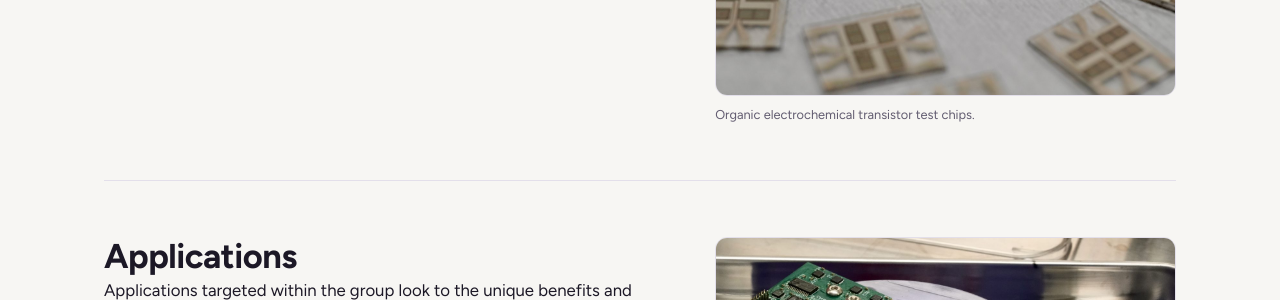
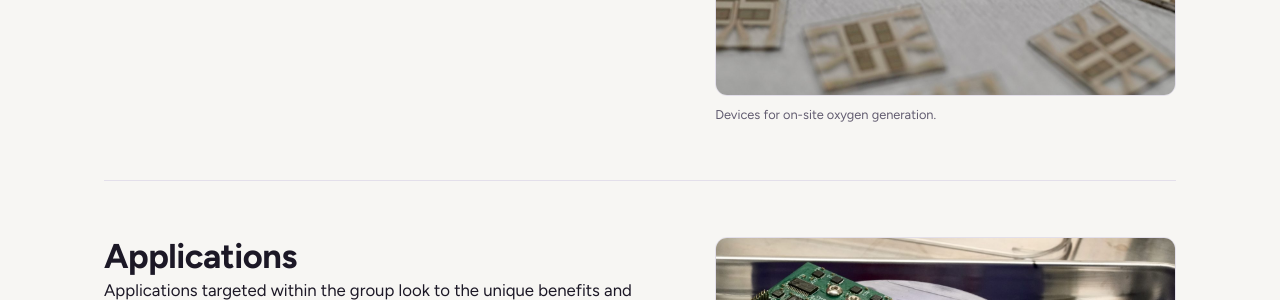
Before and after one commit to jtwillia01/rivnay-lab, a Jekyll site: the page built from research.html, in a window 1280 px wide and 900 px high, scrolled down 2916 px. Shown: the part 153-453 px from the top of the window. Built offline with Jekyll 4.4.1, drawn with Linux system fonts in a browser that asks for light colours.

Commit message:
Research: the new chips are oxygen-generation devices, not OECTs; caption and filenames corrected
Co-Authored-By: Claude Opus 5 <noreply@anthropic.com>

```diff
--- a/index.html
+++ b/index.html
@@ -5,7 +5,7 @@ permalink: /
 ---
 <section class="hero">
   <video class="hero-bg" src="{{ '/assets/video/giwaxs-p3meeet.mp4' | relative_url }}" poster="{{ '/assets/img/research/giwaxs-poster.jpg' | relative_url }}" width="1030" height="1064" autoplay muted loop playsinline preload="auto" aria-hidden="true" tabindex="-1"></video>
-  <img class="hero-slide" data-src="{{ '/assets/img/hero/oect-chips.jpg' | relative_url }}" alt="" width="2800" height="1000" decoding="async">
+  <img class="hero-slide" data-src="{{ '/assets/img/hero/oxygen-chips.jpg' | relative_url }}" alt="" width="2800" height="1000" decoding="async">
   <img class="hero-slide" data-src="{{ '/assets/img/hero/fibers.jpg' | relative_url }}" alt="" width="2800" height="1000" decoding="async" style="object-position: 68% 50%">
   <img class="hero-slide" data-src="{{ '/assets/img/hero/d7-die.jpg' | relative_url }}" alt="" width="2800" height="1000" decoding="async">
   <div class="wrap">
--- a/research.html
+++ b/research.html
@@ -75,8 +75,8 @@ permalink: /research/
         <figcaption>Microelectrode array for organoid recording, on the die.</figcaption>
       </figure>
       <figure>
-        <img src="{{ '/assets/img/research/oect-chips.jpg' | relative_url }}" alt="" loading="lazy" width="1600" height="1067">
-        <figcaption>Organic electrochemical transistor test chips.</figcaption>
+        <img src="{{ '/assets/img/research/oxygen-chips.jpg' | relative_url }}" alt="" loading="lazy" width="1600" height="1067">
+        <figcaption>Devices for on-site oxygen generation.</figcaption>
       </figure>
     </div>
   </section>
```
Also changed, not shown: assets/img/README.md (+1 -1 lines), assets/img/hero/oxygen-chips.jpg (renamed from assets/img/hero/oect-chips.jpg), assets/img/research/oxygen-chips.jpg (renamed from assets/img/research/oect-chips.jpg).
